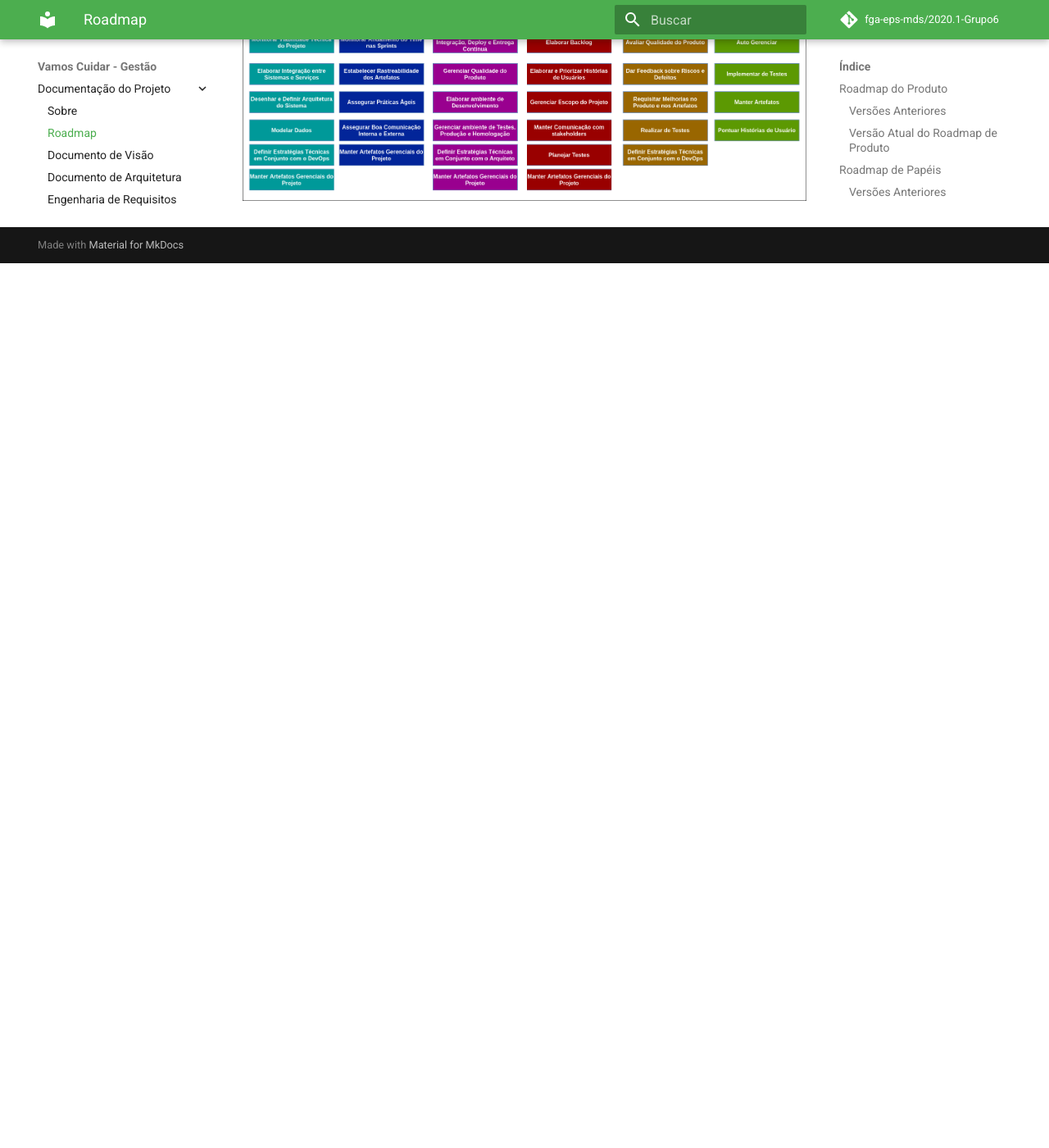
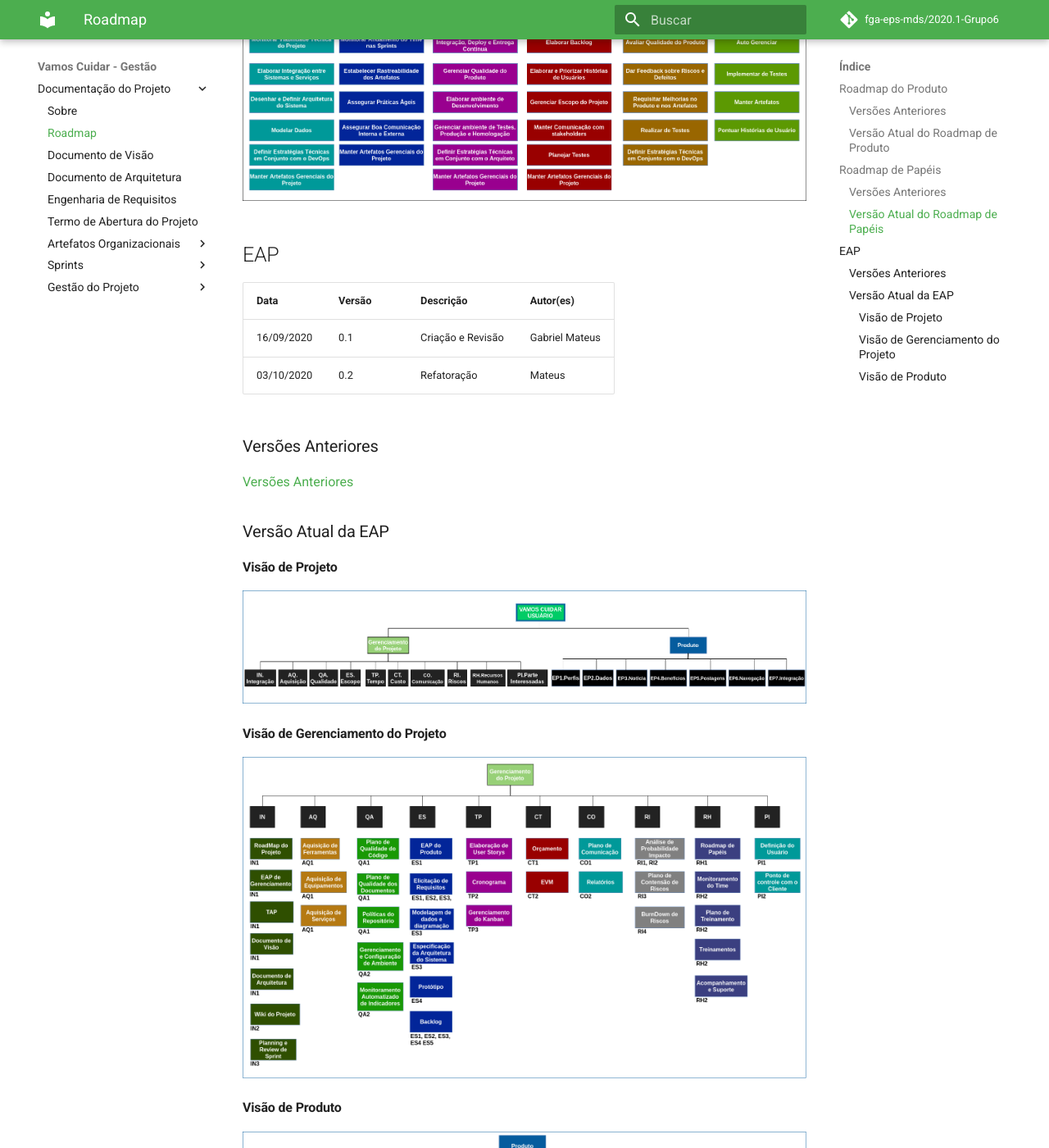
Before and after one commit to fga-eps-mds/2020.1-Grupo6, an MkDocs documentation site: the page built from docs/roadmaps/roadmap.md, in a window 1280 px wide and 1400 px high, scrolled down 1617 px. Shown: the whole window at 82% size. Built offline with MkDocs 1.6.1 and Material for MkDocs 9.7.7, drawn with Linux system fonts in a browser that asks for light colours; comment, search, counter and statistics services are not loaded; before the commit the page ends 1938 px from its top, so only the background shows below that; some of the changed text lies outside the part shown.

Commit message:
Finished EAPs

```diff
--- a/docs/roadmaps/roadmap.md
+++ b/docs/roadmaps/roadmap.md
@@ -1,4 +1,4 @@
-# Roadmaps
+# Visão Geral do Produto
 
 ## Roadmap do Produto
 
@@ -33,3 +33,28 @@
 ### Versão Atual do Roadmap de Papéis
 
 ![Roadmap de Papéis](roles/roadmap_roles.png)
+
+## EAP
+
+| **Data**   | **Versão** | **Descrição**               | **Autor(es)**  |
+| ---------- | ---------- | --------------------------- | -------------- |
+| 16/09/2020 | 0.1        | Criação     e Revisão             |  Gabriel  Mateus |
+| 03/10/2020 | 0.2        | Refatoração              |  Mateus  |
+
+### Versões Anteriores
+
+[Versões Anteriores](roadmap_roles_old.md)
+
+### Versão Atual da EAP
+
+#### Visão de Projeto
+
+![EAP - Visão de Projeto](eap/eap-Page-3.png)
+
+#### Visão de Gerenciamento do Projeto
+
+![EAP - Visão de Projeto](eap/eap-Page-1.png)
+
+#### Visão de Produto
+
+![EAP - Visão de Projeto](eap/eap-Page-2.png)
```
Also changed, not shown: docs/roadmaps/eap_old.md (added, +5 -0 lines), docs/roadmaps/eap/eap-Page-1.png (added), docs/roadmaps/eap/eap-Page-2.png (added), docs/roadmaps/eap/eap-Page-3.png (added), docs/roadmaps/eap/eapv1.jpeg (added).
